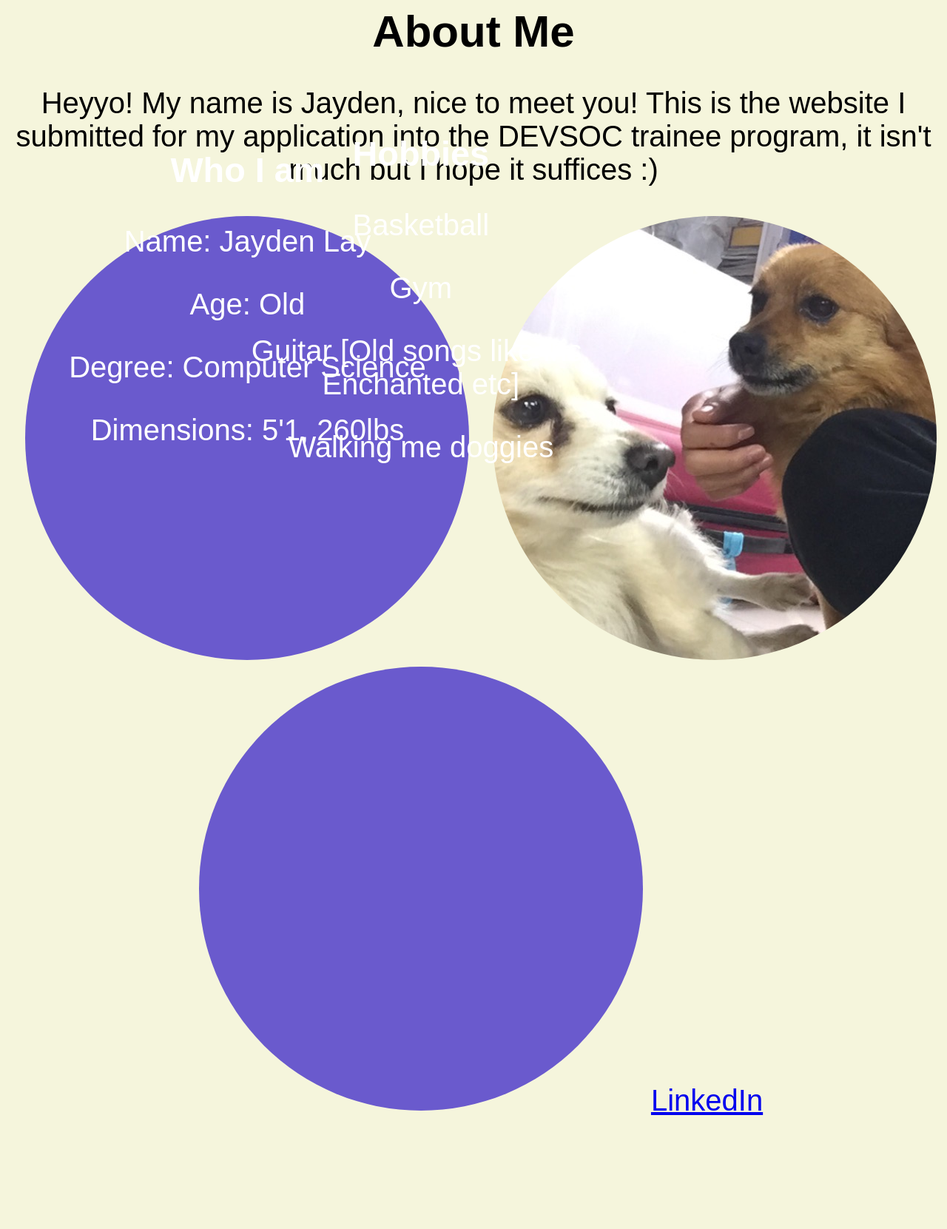
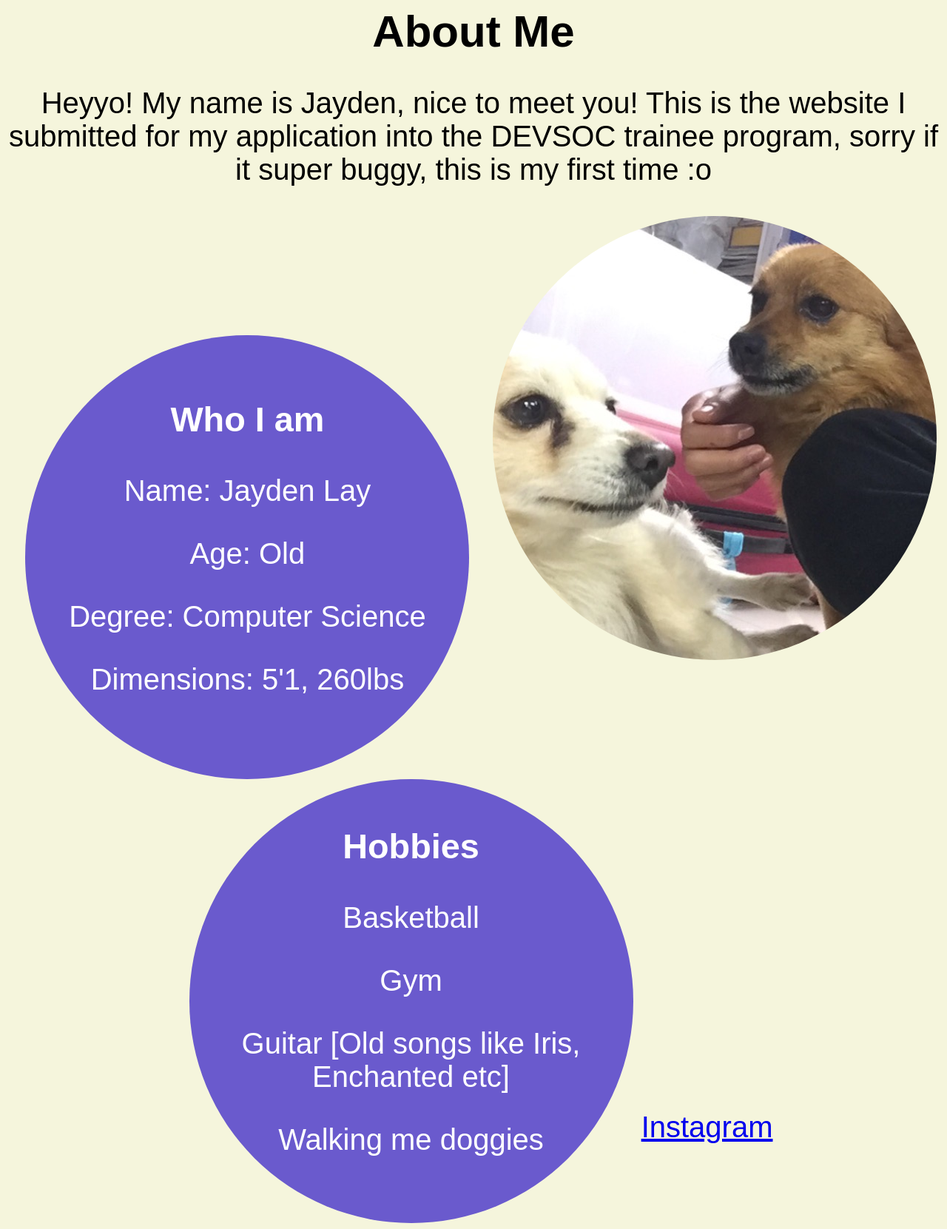
Before and after one commit to jaydenlay0/ghpages, a plain HTML site: page index.html in a window 1280 px wide. Shown: the whole page at 74% size. Before the commit the page ends 1518 px from the top, so only its background shows below. Drawn offline with Linux system fonts and the light colour scheme.

Commit message:
initial commit

```diff
--- a/css/style.css
+++ b/css/style.css
@@ -29,6 +29,7 @@ body{
 	border-radius: 50%;
 	display:inline-block;
 	margin-left: 20px;
+	position:relative;
 
 }
 .circle2{
@@ -40,6 +41,7 @@ body{
 	margin-left: 20px;
 	background-image:url('../images/dog.jpg');
 	background-position:left 35% top;
+	position:relative;
 
 
 }
@@ -50,22 +52,18 @@ body{
 	border-radius: 50%;
 	display:inline-block;
 	margin-left: 20px;
-
+	position:relative;
 }
 
 .content1{
-	position:absolute;
-	width:inherit;
-	height:auto;
-	top:50%;
+	position:relative;
+	top:40%;
 	transform:translateY(-50%);
 	text-align:center;
 	font-family:Arial;
 	color:white;
 
 }
-.content2{
-	background-image:url('../images/dog.jpg');
-	background-posotion:100px 200px;
+
 
 }
--- a/index.html
+++ b/index.html
@@ -10,7 +10,7 @@
 
 	<div class="container">
 		<h1>About Me</h1>
-		<p>Heyyo! My name is Jayden, nice to meet you! This is the website I submitted for my application into the DEVSOC trainee program, it isn't much but I hope it suffices :)</p>
+		<p>Heyyo! My name is Jayden, nice to meet you! This is the website I submitted for my application into the DEVSOC trainee program, sorry if it super buggy, this is my first time :o</p>
 
 	<div class="circle1">
 		<div class="content1">
@@ -22,8 +22,6 @@
 		</div>
 	</div>
 	<div class="circle2">
-		<div class="content2">
-		</div>
 	</div>
 	<div class="circle3">
 		<div class="content1">
@@ -34,7 +32,8 @@
 			<p>Walking me doggies</p>
 		</div>
 	</div>
-	<a href="https://www.linkedin.com/in/jayden-lay-36a9a11a7/" target="_blank">LinkedIn</a>
+
+	<a href="https://www.instagram.com/jaylay1of1/" target="_blank">Instagram</a>
 
 	</div>
 </body>
```
